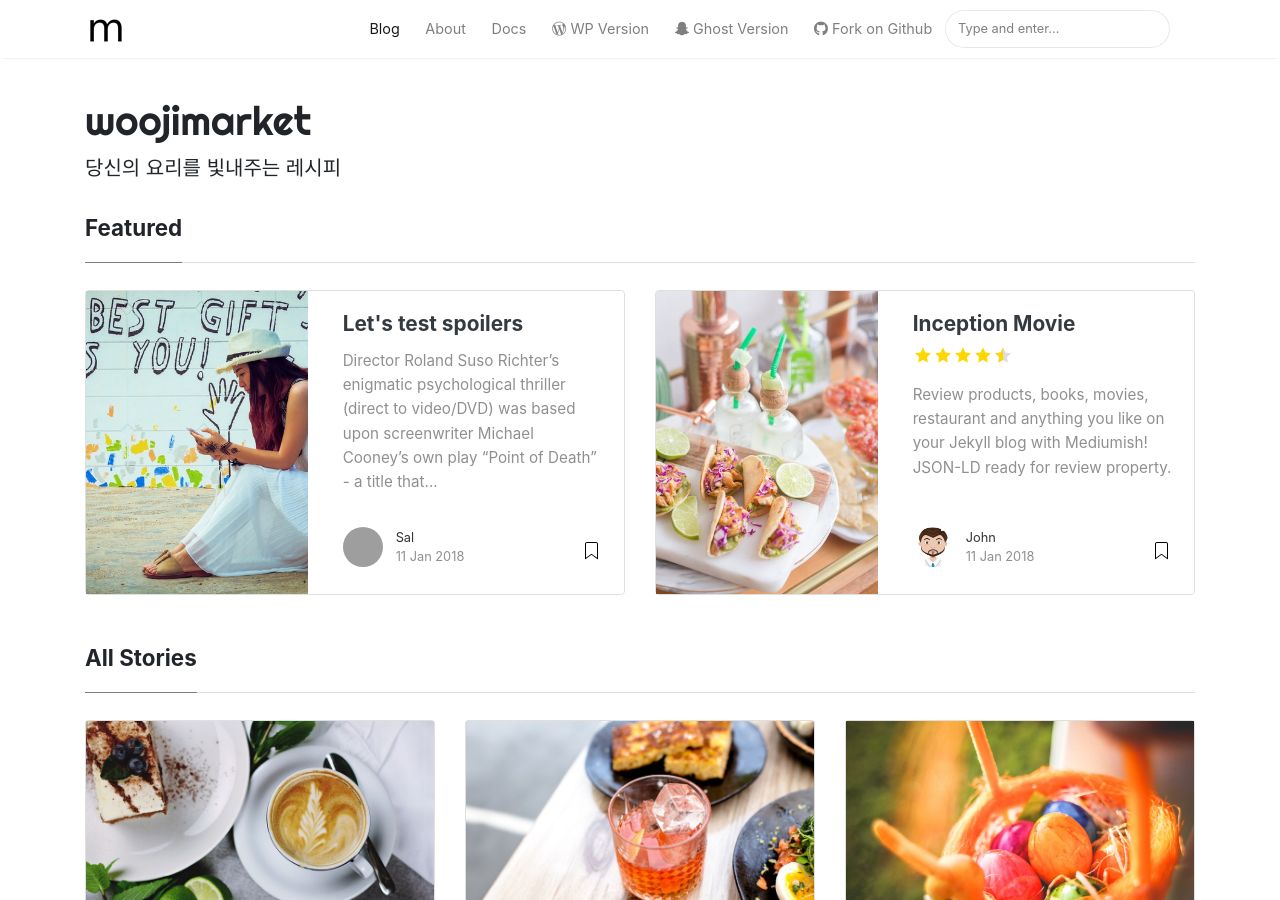
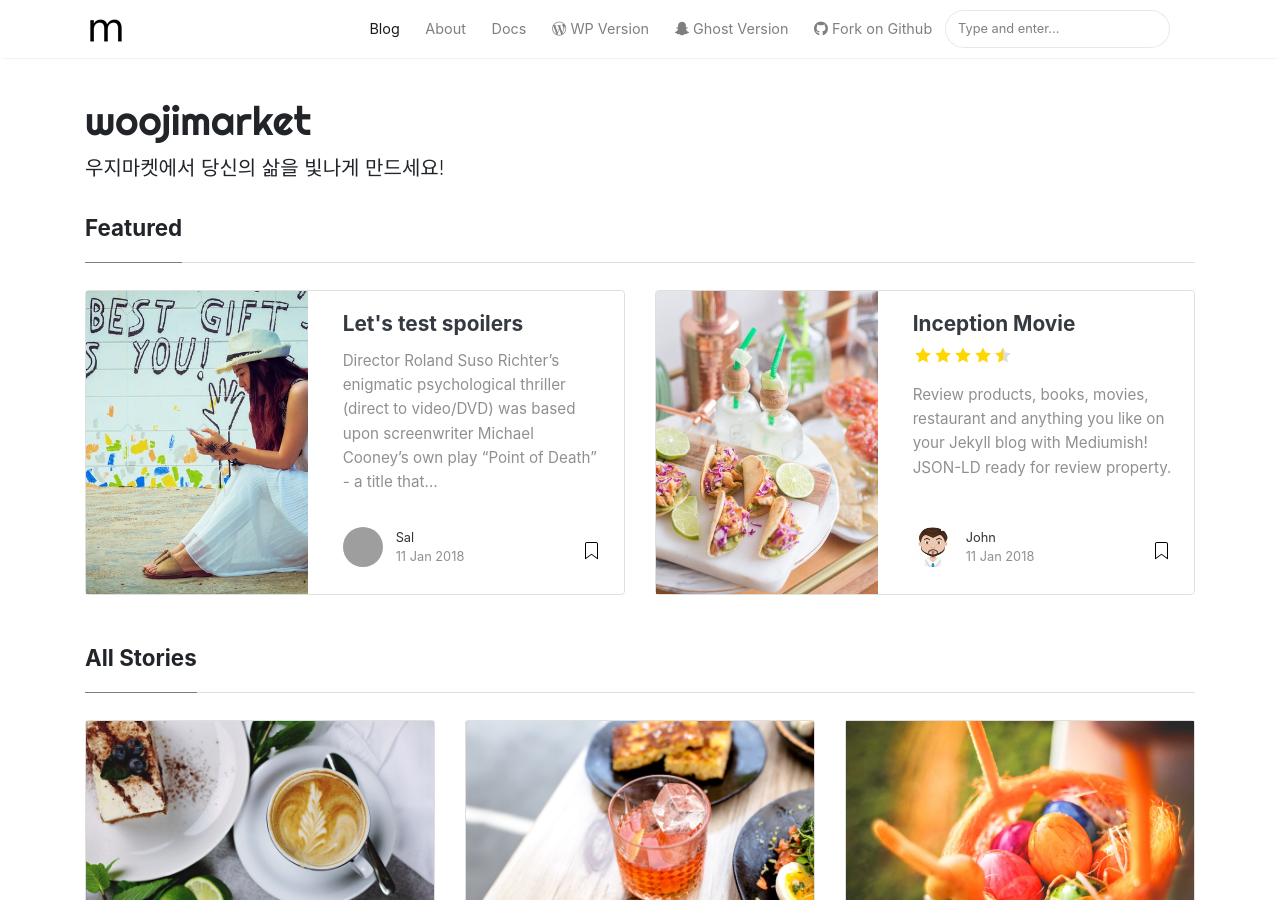
Before and after one commit to 19900630/woojimarket, a Jekyll site: the page built from index.html, in a window 1280 px wide and 900 px high. Built offline with Jekyll 4.4.1, drawn with Linux system fonts in a browser that asks for light colours; nearby versions of some CDN libraries; the list of posts is cut into pages by our own code; grey boxes are pictures that could not be loaded.

Commit message:
Update _config.yml

```diff
--- a/_config.yml
+++ b/_config.yml
@@ -1,9 +1,9 @@
 # Site
 name: "woojimarket"
 title: "woojimarket"
-description: "당신의 요리를 빛내주는 레시피"
+description: "우지마켓에서 당신의 삶을 빛나게 만드세요!"  ## 사이트 관련
 logo: 'assets/images/logo.png'
-favicon: 'assets/images/logo.png'
+favicon: 'assets/images/logo.png'   ## 이미지 수정
 baseurl: /woojimarket
 google_analytics: 'UA-46278016-1'
 disqus: 'demowebsite'
```
